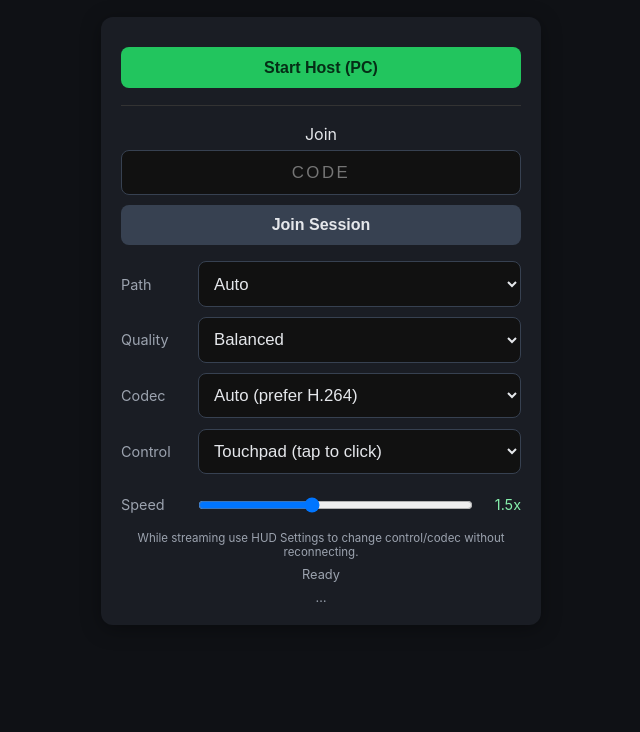
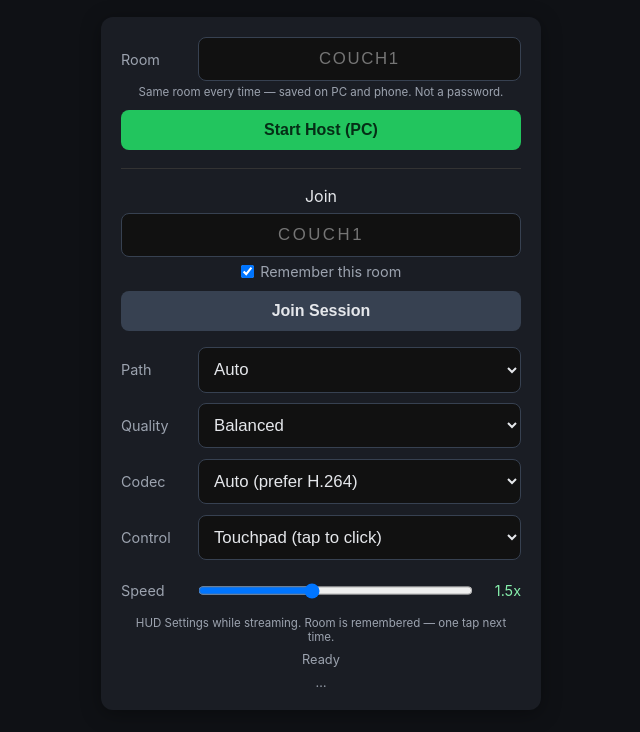
Before and after one commit to IornMan1213/couchforge, a website: page public/index.html in a window 1280 px wide. Shown: the part 68-800 px from the top of the page, without its empty margins (319-959 px from the left). Drawn offline with nearby package versions, Linux system fonts and the light colour scheme; no server answers.

Commit message:
Room field + remember device UI (no more random codes)

```diff
--- a/public/index.html
+++ b/public/index.html
@@ -48,9 +48,14 @@
   <h1>CouchForge</h1>
   <p class="sub">Hardware-accelerated local stream · Tailscale-ready</p>
   <div class="card" id="setup">
+    <div class="row" style="margin-top:0;">
+      <label>Room</label>
+      <input id="roomCode" maxlength="12" placeholder="COUCH1" style="text-transform:uppercase;letter-spacing:.1em;" />
+    </div>
+    <p class="hint" style="margin-top:.25rem;">Same room every time — saved on PC and phone. Not a password.</p>
     <button id="btnHost">Start Host (PC)</button>
     <div id="hostInfo" class="hidden">
-      <p style="text-align:center;margin-top:.75rem;">Session code</p>
+      <p style="text-align:center;margin-top:.75rem;">Room</p>
       <div style="display:flex;gap:.5rem;align-items:center;justify-content:center;">
         <div id="codeDisplay">------</div>
         <button id="btnCopy" class="small secondary">Copy</button>
@@ -59,14 +64,21 @@
     </div>
     <hr style="border:none;border-top:1px solid #333;margin:1.1rem 0;" />
     <p style="text-align:center;margin-bottom:.4rem;">Join</p>
-    <input id="joinCode" class="code" maxlength="6" placeholder="CODE" autocomplete="off" />
+    <input id="joinCode" class="code" maxlength="12" placeholder="COUCH1" autocomplete="username" />
+    <div class="row" style="margin-top:.4rem;justify-content:center;">
+      <label style="min-width:auto;display:flex;align-items:center;gap:.4rem;cursor:pointer;">
+        <input type="checkbox" id="rememberRoom" checked style="width:auto;" />
+        Remember this room
+      </label>
+    </div>
     <button id="btnJoin" class="secondary">Join Session</button>
+    <button id="btnQuickJoin" class="secondary" style="display:none;margin-top:.4rem;">Join remembered room</button>
     <div class="row" style="margin-top:1rem;"><label>Path</label><select id="pathMode"><option value="auto" selected>Auto</option><option value="hw">Hardware (FFmpeg)</option><option value="webrtc">Compat (WebRTC)</option></select></div>
     <div class="row"><label>Quality</label><select id="perfMode"><option value="latency">Low latency</option><option value="balanced" selected>Balanced</option><option value="quality">High quality</option></select></div>
     <div class="row"><label>Codec</label><select id="codecMode"><option value="auto" selected>Auto (prefer H.264)</option><option value="av1">AV1</option><option value="hevc">HEVC</option><option value="h264">H.264</option></select></div>
     <div class="row"><label>Control</label><select id="inputMode"><option value="touchpad" selected>Touchpad (tap to click)</option><option value="touchpad-drag">Touchpad (hold to drag)</option><option value="touchscreen">Touchscreen</option></select></div>
     <div class="row"><label>Speed</label><input type="range" id="sens" min="0.5" max="3" step="0.1" value="1.5" /><span id="sensVal" style="color:#86efac;min-width:2.4rem;text-align:right;">1.5x</span></div>
-    <p class="hint">While streaming use HUD Settings to change control/codec without reconnecting.</p>
+    <p class="hint">HUD Settings while streaming. Room is remembered — one tap next time.</p>
     <div id="status">Ready</div><div id="connStatus">…</div>
   </div>
   <div id="stage">
@@ -85,7 +97,7 @@
       <div class="row"><label>Speed</label><input type="range" id="liveSens" min="0.5" max="3" step="0.1" value="1.5" /><span id="liveSensVal" style="color:#86efac;min-width:2.4rem;text-align:right;">1.5x</span></div>
       <div class="row"><label>Quality</label><select id="livePerf"><option value="latency">Low latency</option><option value="balanced">Balanced</option><option value="quality">High quality</option></select></div>
       <div class="row"><label>Codec</label><select id="liveCodec"><option value="auto">Auto</option><option value="h264">H.264</option><option value="hevc">HEVC</option><option value="av1">AV1</option></select></div>
-      <p class="hint">Control & speed apply instantly. Quality/codec: tap Apply encode (no reconnect).</p>
+      <p class="hint">Control & speed apply instantly. Quality/codec: Apply encode (no reconnect).</p>
       <button id="btnApplyEncode" class="secondary" style="margin-top:.5rem;">Apply encode</button>
       <button id="btnCloseSettings" class="secondary" style="margin-top:.35rem;">Close</button>
     </div>
```
